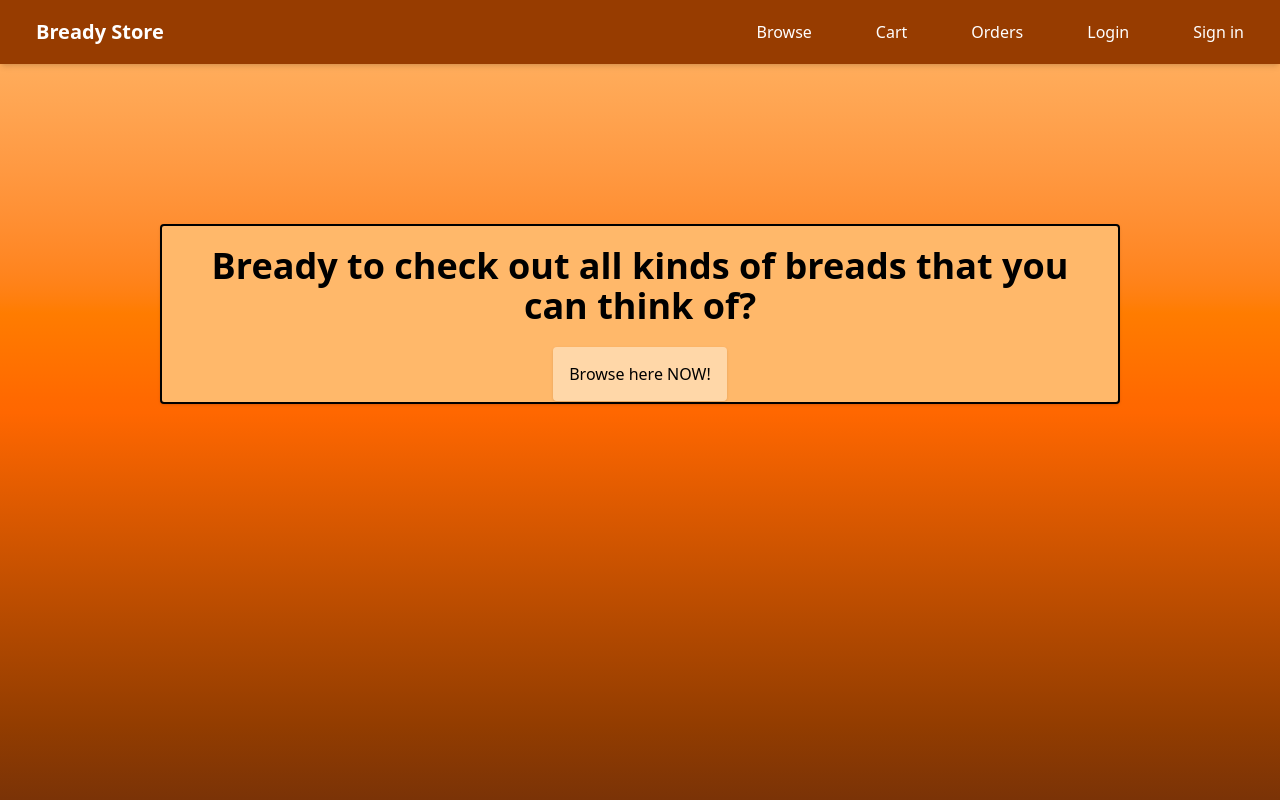
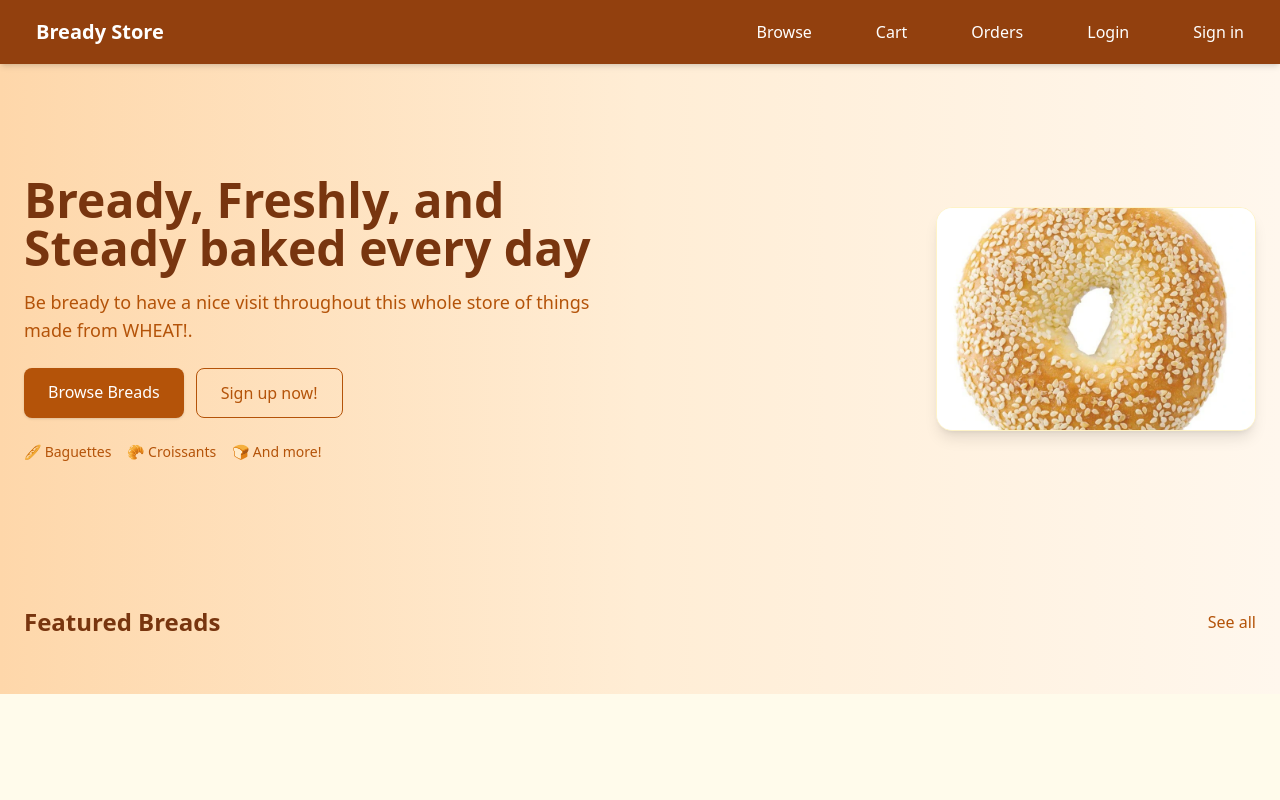
Before and after one commit to ImNotKael/Bready, a Flask app: page / in a window 1280 px wide. Run offline with Flask 3, Linux system fonts and the light colour scheme; data that the repository does not hold is empty; some libraries are stand-ins or nearby versions.

Commit message:
yay i did home

```diff
--- a/main.py
+++ b/main.py
@@ -57,7 +57,12 @@ def connect_db():
 
 @app.route("/")
 def index():
-    return render_template("homepage.html.jinja")
+    connection = connect_db()
+    cursor = connection.cursor()
+    cursor.execute("SELECT * FROM `Product`")
+    result = cursor.fetchall()
+    connection.close()
+    return render_template("homepage.html.jinja", products = result)
 
 @app.route("/browse")
 def browse():
--- a/templates/browse.html.jinja
+++ b/templates/browse.html.jinja
@@ -8,9 +8,9 @@
   </head>
   <body class="min-h-screen bg-gradient-to-b from-orange-300 via-orange-500 to-amber-900">
     {%include "components/navbar.html.jinja"%}
-    <h1 class="text-3xl font-bold underline">
-      <h1 class="text-center text-4xl font-bold m-4">All Bread products</h1>
-    </h1>
+    <header class="max-w-6xl mx-auto p-6">
+      <h1 class="text-4xl font-extrabold text-white m-4">All Bread products</h1>
+    </header>
 
   <main class="grid grid-cols-4 gap-3 max-w-4xl mx-auto p-6 mb-5 rounded shadow-2xl text-center">
     {% for x in products %}
--- a/templates/homepage.html.jinja
+++ b/templates/homepage.html.jinja
@@ -1,19 +1,64 @@
 <!doctype html>
-<html>
+<html lang="en">
   <head>
-    <meta charset="UTF-8" />
-    <meta name="viewport" content="width=device-width, initial-scale=1.0" />
-    <script src="https://cdn.jsdelivr.net/npm/@tailwindcss/browser@4"></script>
+    <meta charset="utf-8" />
+    <meta name="viewport" content="width=device-width, initial-scale=1" />
+    <title>Bready — Freshly Baked</title>
+    <script src="https://cdn.tailwindcss.com"></script>
+    <link rel="stylesheet" href="/static/mycss.css" />
   </head>
-  <body class="min-h-screen bg-gradient-to-b from-orange-300 via-orange-500 to-amber-900">
-    {%include "components/navbar.html.jinja"%}
-    <div class="flex flex-col justify-center items-center m-40 rounded shadow bg-orange-300 text-center border-2 border-black">
-        <div>
-        <h1 class="text-4xl p-5 font-bold">Bready to check out all kinds of breads that you can think of?</h1>
+  <body class="min-h-screen bg-amber-50 text-amber-900 antialiased">
+    {% include "components/navbar.html.jinja" %}
+
+    <header class=" bg-gradient-to-r from-orange-200 via-orange-100 to-orange-50">
+      <div class="max-w-7xl mx-auto px-6 py-20 lg:py-28">
+        <div class="grid grid-cols-1 lg:grid-cols-2 gap-8 items-center">
+          <div>
+            <h1 class="text-4xl sm:text-5xl font-extrabold leading-tight">Bready, Freshly, and Steady baked every day</h1>
+            <p class="mt-4 text-lg text-amber-700">Be bready to have a nice visit throughout this whole store of things made from WHEAT!.</p>
+            <div class="mt-6 flex flex-wrap gap-3">
+              <a href="/browse" class="inline-block bg-amber-700 text-white px-6 py-3 rounded-lg shadow hover:bg-amber-800">Browse Breads</a>
+              <a href="/login" class="inline-block border border-amber-700 text-amber-700 px-6 py-3 rounded-lg hover:bg-amber-100">Sign up now!</a>
+            </div>
+            <ul class="mt-6 flex flex-wrap gap-4 text-sm text-amber-700">
+              <li class="flex items-center gap-2">🥖 Baguettes</li>
+              <li class="flex items-center gap-2">🥐 Croissants</li>
+              <li class="flex items-center gap-2">🍞 And more!</li>
+            </ul>
+          </div>
+
+          <div class="flex justify-center lg:justify-end">
+            <div class="w-80 h-56 bg-white rounded-2xl shadow-lg overflow-hidden border border-amber-100">
+              <img alt="Whole wheat loaf" src="/static/products/sbagel.webp" class="w-full h-full object-cover"/>
+            </div>
+          </div>
         </div>
-        <div class="m-4">
-            <a class="bg-orange-200 mx-auto p-4 rounded shadow hover:bg-orange-500" href="/browse">Browse here NOW!</a>
-        </div>
-    </div>
+      </div>
+
+
+
+    <section class="max-w-7xl mx-auto px-6 py-8">
+      <div class="flex items-center justify-between">
+        <h2 class="text-2xl font-bold">Featured Breads</h2>
+        <a href="/browse" class="text-amber-700 hover:underline">See all</a>
+      </div>
+
+      <div class="mt-6 grid grid-cols-1 sm:grid-cols-2 lg:grid-cols-3 gap-6">
+        {% for product in products[:3] %}
+        <article class="bg-white rounded-lg shadow overflow-hidden">
+          <img src="{{ product['Image'] }}" alt="{{ product['Name'] }}" class="w-full h-44 object-cover"/>
+          <div class="p-4">
+            <h3 class="font-semibold">{{ product['Name'] }}</h3>
+            <div class="mt-2 flex items-center justify-between">
+              <div class="text-amber-700 font-bold">${{ product['Price'] }}</div>
+              <a href="/product/{{ product['Name'] | replace(' ','-') | lower }}" class="text-sm bg-amber-700 text-white px-3 py-1 rounded">View</a>
+            </div>
+          </div>
+        </article>
+        {% endfor %}
+      </div>
+    </section>
+    </header>
+
   </body>
 </html>
--- a/templates/order.html.jinja
+++ b/templates/order.html.jinja
@@ -33,7 +33,7 @@
 
           <tr class="hover:bg-orange-50">
             <td class="px-6 py-4 text-sm text-gray-700">Insert Order #</td>
-            <td class="px-6 py-4 text-sm text-gray-700">{{'Total'}}</td>
+            <td class="px-6 py-4 text-sm text-gray-700">Insert Total</td>
             <td class="px-6 py-4 text-sm text-gray-700">Insert Price</td>
             <td class="px-6 py-4">
               <span class="px-3 py-1 text-xs font-medium text-green-700 bg-green-100 rounded-full">
```
Also changed, not shown: templates/404.html.jinja (+35 -13 lines).
